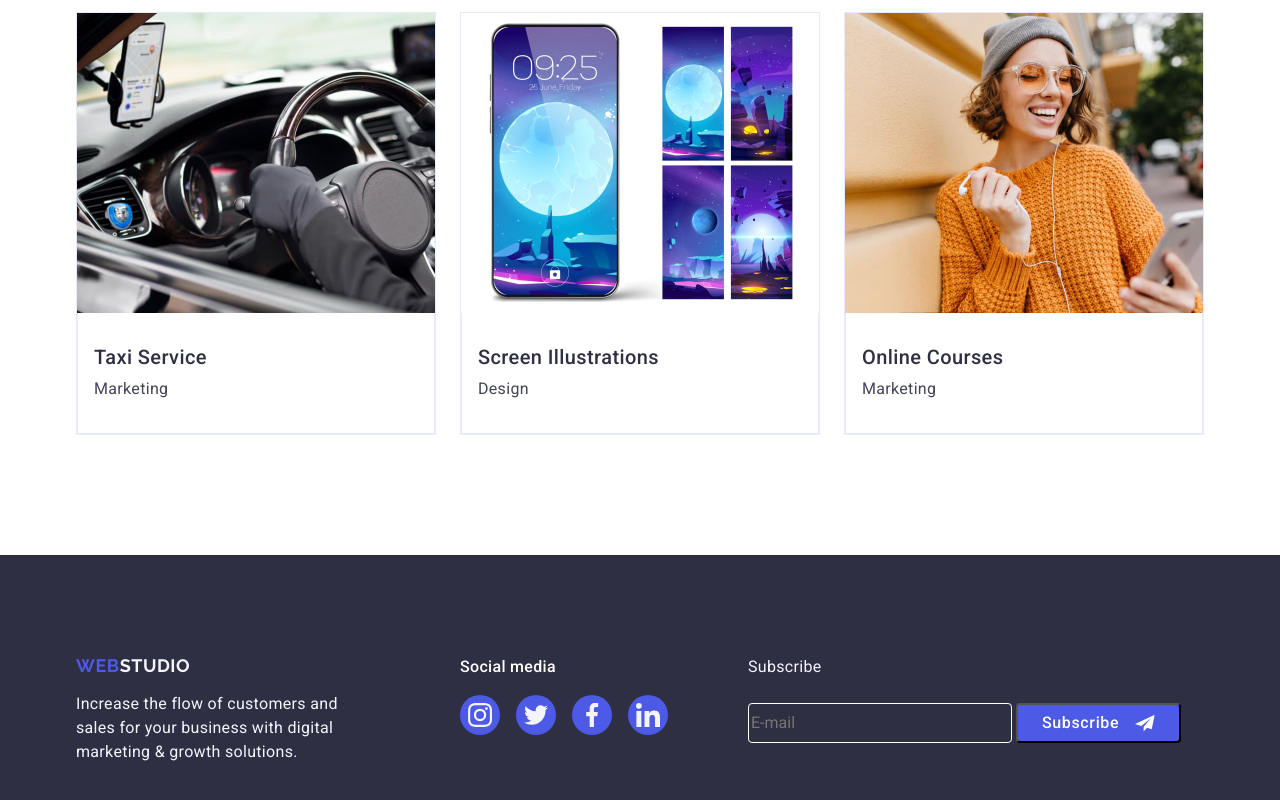
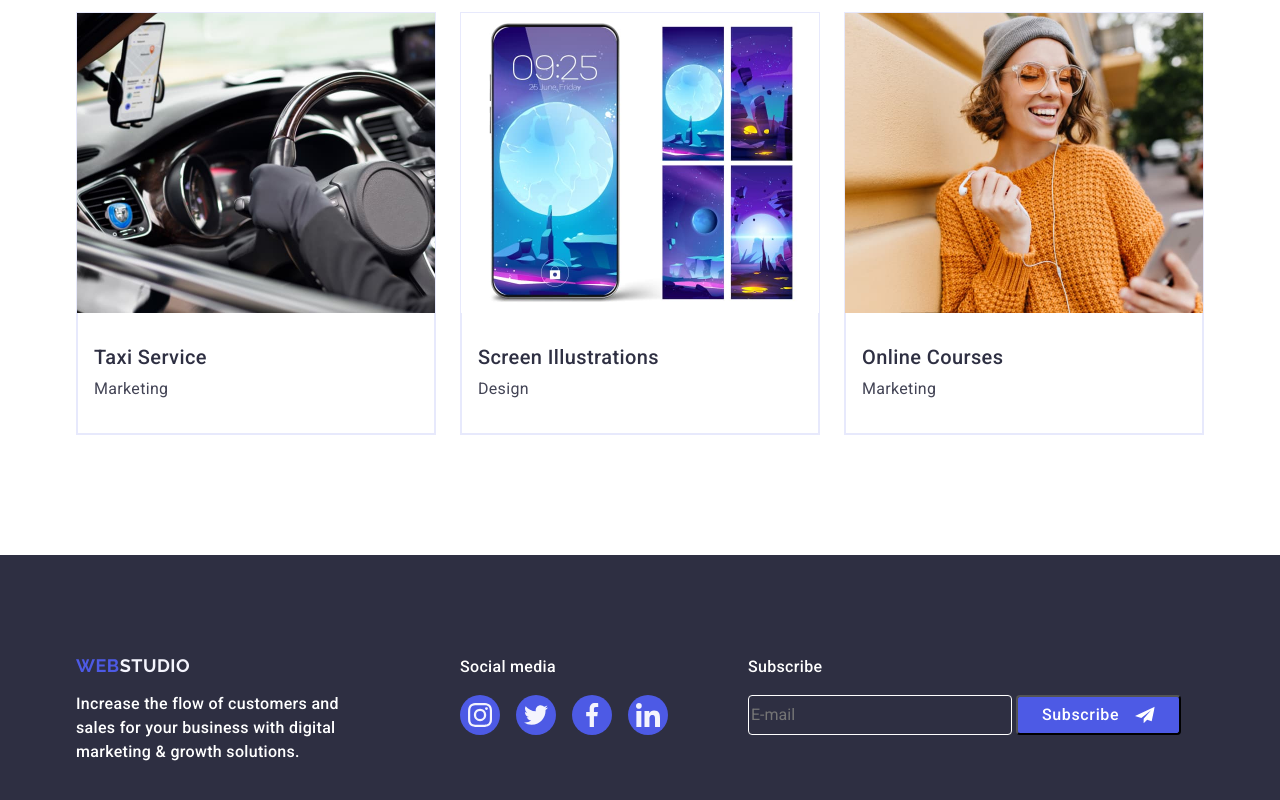
Before and after one commit to Mr-Elilah/goit-markup-hw-05, a plain HTML site: page index.html in a window 1280 px wide. Shown: the part 2632-3432 px from the top of the page. Drawn offline with nearby package versions, Linux system fonts and the light colour scheme.

Commit message:
bug fixsing process

```diff
--- a/css/styles.css
+++ b/css/styles.css
@@ -429,8 +429,9 @@ p {
 }
 
 .footer-text {
-  color: #f4f4fd;
+  color: #ffffff;
   max-width: 264px;
+  font-weight: 500;
 }
 
 .social-media-text {
@@ -453,7 +454,12 @@ p {
 }
 
 .footer-text.subscribe {
-  margin-bottom: 24px;
+  margin-bottom: 16px;
+}
+
+.footer-form {
+  display: flex;
+  gap: 24px;
 }
 
 .footer-send-button {
--- a/index.html
+++ b/index.html
@@ -480,7 +480,7 @@
         <div class="footer-form-container">
           <p class="footer-text subscribe">Subscribe</p>
           <form class="footer-form">
-            <label class="footer-form-lebel" for="email"></label>
+            <label class="footer-form-lebel" for="email">
               <input
                 class="footer-form-input"
                 type="email"
@@ -494,6 +494,7 @@
                   <use href="./images/icons.svg#icon-icon-send"></use>
                 </svg>
               </button>
+            </label>
           </form>
         </div>
       </div>
```
Lines whose indentation alone changed are shown as unchanged.
